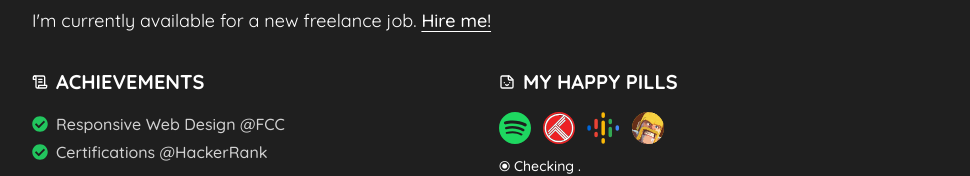
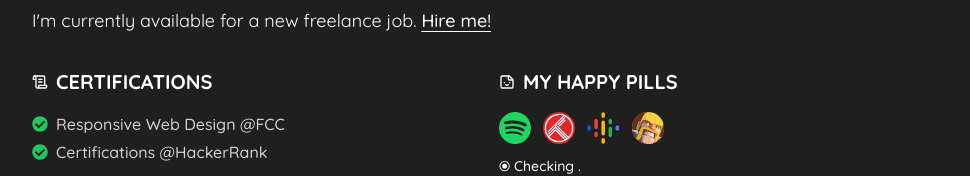
Before and after one commit to nithinK-142/nithin.me, a Next.js app: page /about in a window 1280 px wide. Shown: the part 415-591 px from the top of the page, without its empty margins (168-1138 px from the left). Built offline with nearby package versions, Linux system fonts and the light colour scheme.

Commit message:
add: certifications in aboutpage.

```diff
--- a/app/(routes)/about/Achievements.tsx
+++ b/app/(routes)/about/Certifications.tsx
@@ -1,12 +1,12 @@
 import { achivements } from "@/data/achievement";
 import { icons } from "@/app/assets/icons";
 
-const Achievements = () => {
+const Certifications = () => {
   return (
     <>
       <div className="flex items-center space-x-2">
         {icons.certify}
-        <p className="about-extra">Achievements</p>
+        <p className="about-extra">Certifications</p>
       </div>
       <ul className="space-y-1">
         {achivements.map(({ title, link }, index) => (
@@ -27,4 +27,4 @@ const Achievements = () => {
   );
 };
 
-export default Achievements;
+export default Certifications;
--- a/app/(routes)/about/Extra.tsx
+++ b/app/(routes)/about/Extra.tsx
@@ -1,5 +1,5 @@
 import HappyPill from "./HappyPill";
-import Achievements from "./Achievements";
+import Certifications from "./Certifications";
 import { AnimationProvider } from "@/providers/AnimationProvider";
 import { slideInFromBottom } from "@/util/motion";
 
@@ -14,7 +14,7 @@ const Extra = () => {
         varients={slideInFromBottom}
         className="w-full md:w-1/2"
       >
-        <Achievements />
+        <Certifications />
       </AnimationProvider>
 
       <AnimationProvider
```
